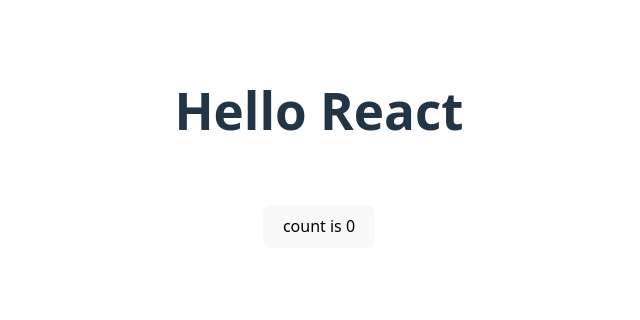
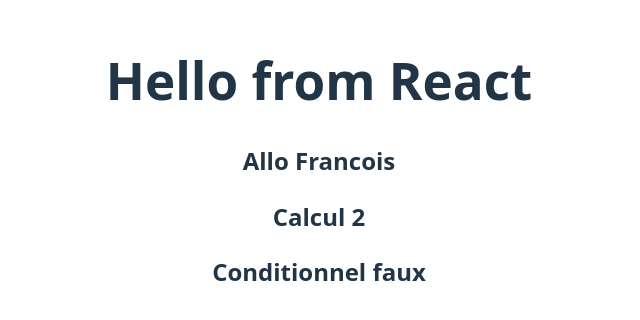
Before and after one commit to zeprof/react-tasktracker-vite, a React (Vite) app: page / in a window 1280 px wide. Shown: the part 236-556 px from the top of the page, without its empty margins (321-961 px from the left). Built offline with nearby package versions, Linux system fonts and the light colour scheme.

Commit message:
Variables dans jsx

```diff
--- a/src/App.jsx
+++ b/src/App.jsx
@@ -1,22 +1,16 @@
-import { useState } from 'react'
-import reactLogo from './assets/react.svg'
-import viteLogo from '/vite.svg'
+
 import './App.css'
 
 function App() {
-  const [count, setCount] = useState(0)
-
+    const name = 'Francois'
+    const x = false
   return (
-    <>
-      <div>
-      <h1>Hello React</h1>
-      <div className="card">
-        <button onClick={() => setCount((count) => count + 1)}>
-          count is {count}
-        </button>
-      </div>
-      </div>
-    </>
+      <>
+          <h1>Hello from React</h1>
+          <h2>Allo {name}</h2>
+          <h2>Calcul {1 +1}</h2>
+          <h2>Conditionnel {x ? 'vrai' : 'faux'}</h2>
+      </>
   )
 
 }
```
